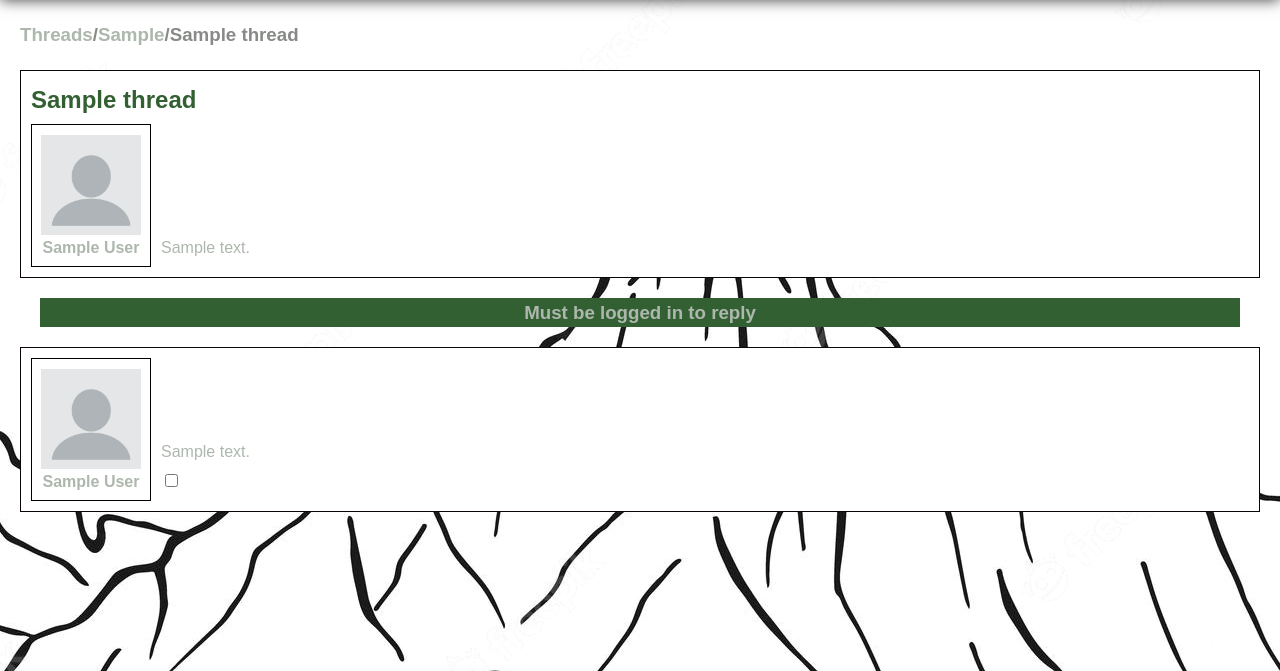
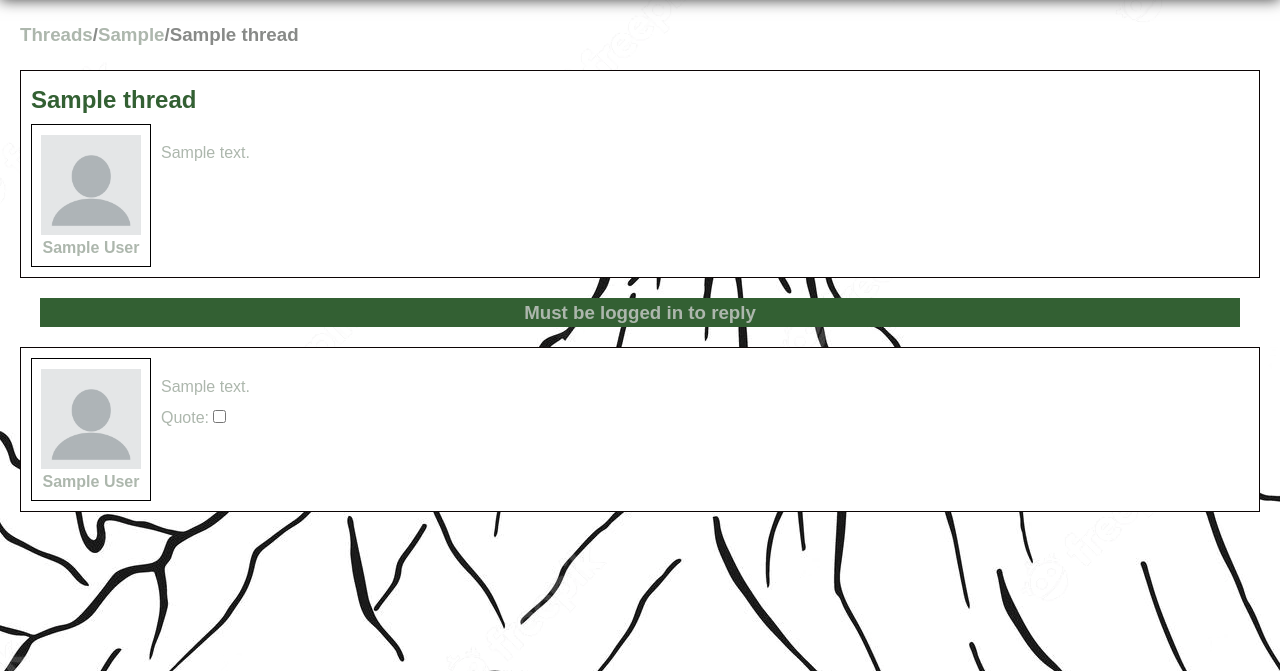
Before and after one commit to COSC360/project-stu-mcg, a PHP site: page /thread.php?id=1 in a window 1280 px wide. Shown: the part 74-745 px from the top of the page. Run offline with PHP 8.4, Linux system fonts and the light colour scheme; tables that the repository leaves empty hold one stand-in row (values such as "Sample post"); a stand-in replaces the project's code that opens the database connection.

Commit message:
couple little fixes

```diff
--- a/website/css/thread.css
+++ b/website/css/thread.css
@@ -33,6 +33,7 @@ p{
     border: 1px solid black;
     display: inline-block;
     margin-right: 10px;
+    vertical-align: top;
   }
 
   .threadLeft img, .replyLeft img{
@@ -74,4 +75,11 @@ p{
 
 .quote{
   border: 1px solid black;
+  margin: 0px 10px;
 }
+
+.quoteAuthor{
+  font-weight: bold;
+  margin: 0px;
+  padding: 0px;
+}
--- a/website/thread.php
+++ b/website/thread.php
@@ -33,9 +33,11 @@
                 }
 
                 function displayThread(threadContent){
+                    $('#breadcrum').empty();
                     $('#breadcrum').append(`<h3><a href="threads.php">Threads</a>/<a href="threads.php?region=${threadContent.thread.region}">${threadContent.thread.region}</a>/${threadContent.thread.threadTitle}</h3>`);
                     threadLeftDiv = $("<div class='threadLeft'></div>");
                     threadRightDiv = $("<div class='threadRight'></div>");
+                    $('#threadPost').empty();
                     $('#threadPost').append(`<h2 class ='threadTitle'>${threadContent.thread.threadTitle}</h2>`);
                     threadLeftDiv.append(`<img class='userImg' src='${threadContent.thread.authorImg}'>`);
                     threadLeftDiv.append(`<p class='author'>${threadContent.thread.threadAuthor}</p>`);
@@ -53,7 +55,7 @@
                         replyLeftDiv.append(`<img class='userImg' src='${reply.authorImg}'>`);
                         replyLeftDiv.append(`<p class='author'>${reply.replyAuthor}</p>`);
                         replyRightDiv.append(generateReplyContent(reply.replyText));
-                        replyRightDiv.append(`<input type="checkbox" name="quotes[]" value="[quote=${reply.replyId}]${reply.replyAuthor}: ${removeQuotes(reply.replyText)}[/quote=${reply.replyId}]">`)
+                        replyRightDiv.append(`Quote:<input type="checkbox" name="quotes[]" value="[quote=${reply.replyId}]${reply.replyAuthor}: ${removeQuotes(reply.replyText)}[/quote=${reply.replyId}]">`)
                         authorLink = $(`<a href = 'profile.php?user=${reply.replyAuthor}'>`);
                         authorLink.append(replyLeftDiv);
                         replyDiv.append(authorLink);
@@ -82,7 +84,7 @@
                         reply.append(quote);
                         $.post("getQuote.php", {replyId: quoteId[0]}, function(res, arguments){
                             reply = JSON.parse(res).reply;
-                            quote.append(`<p>${reply.replyAuthor}:<p>`)
+                            quote.append(`<p class = quoteAuthor>${reply.replyAuthor}:<p>`)
                             quote.append(generateReplyContent(reply.replyText));
                         });
                         quoteEnd = replyText.indexOf(`[/quote=${quoteId}]`);
```
